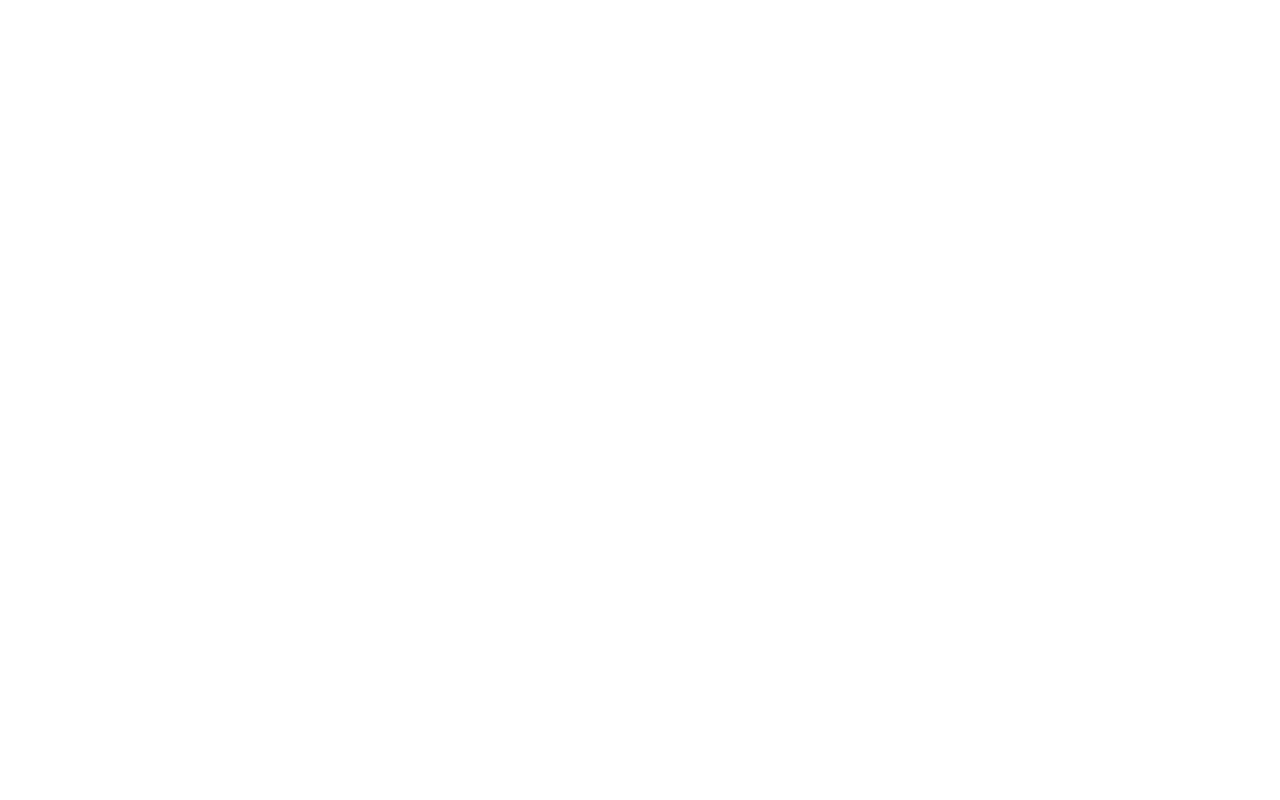
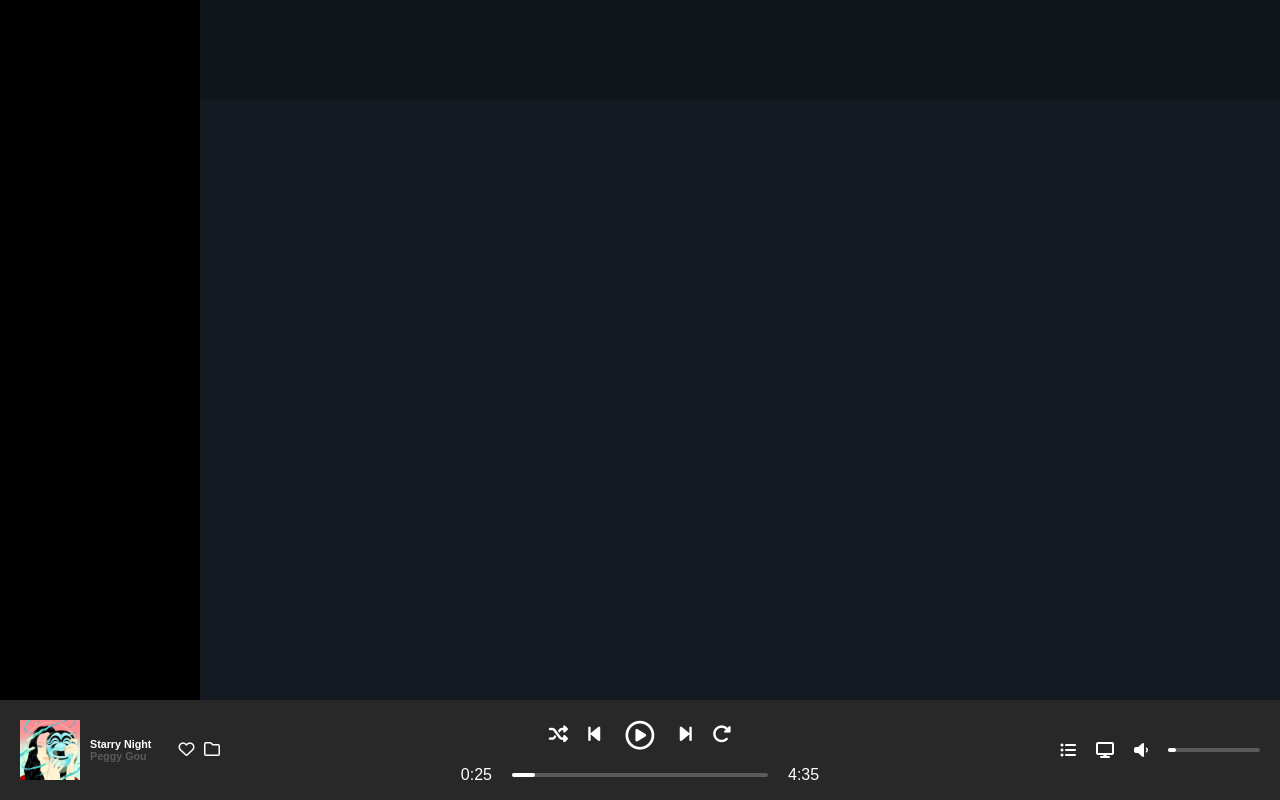
Before and after one commit to matteobonesini/html-css-spotifyweb, a plain HTML site: page index.html in a window 1280 px wide. Drawn offline with Linux system fonts and the light colour scheme.

Commit message:
Completato FOOTER

```diff
--- a/css/common.css
+++ b/css/common.css
@@ -14,6 +14,11 @@
     --grey-text: #a3a3a3;
 }
 
+:root {
+    --footer-height: 6.25rem;
+    --sidebar-width: 12.5rem;
+}
+
 html {
     font-family: Arial, Helvetica, sans-serif;
 }
--- /dev/null
+++ b/css/media-query.css
@@ -0,0 +1,38 @@
+/* MEDIA QUERY tablet */
+@media screen and (max-width: 1100px) {
+
+}
+
+/* MEDIA QUERY mobile */
+@media screen and (max-width: 700px) {
+    footer .left, footer .right {
+        width: 30%;
+    }
+    footer .center .line-bar {
+        width: 15vw;
+    }
+    footer .center .center-top .fa-circle-play {
+        margin: 0 .625rem;
+    }
+    footer .center .center-top i:first-child {
+        margin-right: .4688rem;
+    }
+    footer .center .center-top i:last-child {
+        margin-left: .4688rem;
+    }
+    footer .left .song-button > * {
+        display: block;
+        margin: .625rem 0;
+    }
+    footer .right .fa-display {
+        margin: 0 .625rem;
+    }
+
+}
+
+/* MEDIA QUERY mobile small */
+@media screen and (max-width: 600px) {
+    footer .center .line-bar {
+        width: 100%;
+    }
+}
--- a/css/style.css
+++ b/css/style.css
@@ -1 +1,120 @@
 @import url('common.css');
+
+main {
+    height: calc(100vh - var(--footer-height));
+    margin-bottom: var(--footer-height);
+}
+main .sidebar {
+    position: fixed;
+    top: 0;
+    left: 0;
+    bottom: var(--footer-height);
+    background-color: black;
+    width: var(--sidebar-width);
+}
+main .main-section {
+    background-color: var(--main-color);
+    width: calc(100% - var(--sidebar-width));
+    height: 100%;
+    margin-left: var(--sidebar-width);
+    overflow: auto;
+}
+main .header {
+    position: fixed;
+    top: 0;
+    right: 0;
+    left: var(--sidebar-width);
+    height: var(--footer-height);
+    background-color: rgba(0, 0, 0, 0.2);
+}
+main .main-content {
+    margin-top: var(--footer-height);
+    width: 100%;
+}
+
+footer {
+    background-color: var(--secondary-color);
+    width: 100%;
+    height: var(--footer-height);
+    position: fixed;
+    bottom: 0;
+    left: 0;
+    display: flex;
+    justify-content: space-between;
+    padding: 0 1.25rem;
+}
+footer .left, footer .right {
+    width: var(--sidebar-width);
+}
+footer .center {
+    color: white;
+    padding: 0 .625rem;
+}
+footer .center .center-top {
+    font-size: 1.2em;
+    line-height: calc(var(--footer-height) / 2);
+    text-align: center;
+    position: relative;
+    top: .625rem;
+}
+footer .center .center-top .fa-circle-play {
+    font-size: 1.5em;
+    vertical-align: sub;
+    margin: 0 1.25rem;
+}
+footer .center .center-top i:first-child {
+    margin-right: .9375rem;
+}
+footer .center .center-top i:last-child {
+    margin-left: .9375rem;
+}
+footer .center .center-bottom {
+    line-height: calc(var(--footer-height) / 2);
+    display: flex;
+    align-items: center;
+}
+footer .line-bar {
+    margin: 0 1.25rem;
+    background-color: #5a5a5a;
+    width: 20vw;
+    height: 4px;
+    border-radius: 2px;
+}
+footer .progress {
+    background-color: white;
+    width: 9%;
+    height: 4px;
+    border-radius: 2px;
+}
+
+footer .left {
+    display: flex;
+    align-items: center;
+    color: white;
+    padding: 1.25rem 0;
+}
+footer .left img {
+    height: 100%;
+}
+footer .left .song-info {
+    padding-left: .625rem;
+    flex-grow: 1;
+}
+footer .left .song-info .song-artist {
+    color: #5a5a5a;
+}
+footer .left .song-button i:first-child {
+    margin-right: .3125rem;
+}
+
+footer .right {
+    color: white;
+    display: flex;
+    align-items: center;
+}
+footer .right .fa-display {
+    margin: 0 1.25rem;
+}
+footer .right .line-bar {
+    margin-right: 0;
+}
--- a/index.html
+++ b/index.html
@@ -5,16 +5,113 @@
         <meta http-equiv="X-UA-Compatible" content="IE=edge">
         <meta name="viewport" content="width=device-width, initial-scale=1.0">
         <title>Document</title>
+        <link rel="shortcut icon" href="img/favicon.ico" type="image/x-icon">
 
         <!-- font -->
         <link href="https://fonts.googleapis.com/css2?family=Montserrat:wght@400;700&display=swap" rel="stylesheet">
 
+        <!-- font awesome -->
+        <link rel="stylesheet" href="https://cdnjs.cloudflare.com/ajax/libs/font-awesome/6.4.0/css/all.min.css" integrity="sha512-iecdLmaskl7CVkqkXNQ/ZH/XLlvWZOJyj7Yy7tcenmpD1ypASozpmT/E0iPtmFIB46ZmdtAc9eNBvH0H/ZpiBw==" crossorigin="anonymous" referrerpolicy="no-referrer" />
+
         <!-- css -->
         <link rel="stylesheet" href="css/style.css">
+        <link rel="stylesheet" href="css/media-query.css">
     </head>
     <body>
 
+        <main>
 
+            <div class="sidebar">
+
+
+
+            </div>
+
+            <div class="main-section">
+
+                <div class="header">
+
+
+
+                </div>
+
+                <div class="main-content">
+
+
+
+                </div>
+
+            </div>
+
+
+        </main>
+
+        <footer>
+
+            <div class="left">
+
+                <img src="img/cover-art.jpg" alt="Starry Night">
+
+                <div class="song-info">
+                    <h6 class="song-title">Starry Night</h6>
+                    <h6 class="song-artist">Peggy Gou</h6>
+                </div>
+
+                <div class="song-button">
+
+                    <i class="fa-regular fa-heart"></i>
+
+                    <i class="fa-regular fa-folder"></i>
+
+                </div>
+
+            </div>
+
+            <div class="center">
+
+                <div class="center-top">
+
+                    <i class="fa-solid fa-shuffle"></i>
+
+                    <i class="fa-solid fa-backward-step"></i>
+
+                    <i class="fa-regular fa-circle-play"></i>
+
+                    <i class="fa-solid fa-forward-step"></i>
+
+                    <i class="fa-solid fa-rotate-right"></i>
+
+                </div>
+
+                <div class="center-bottom">
+
+                    <div class="time">0:25</div>
+
+                    <div class="line-bar">
+                        <div class="progress"></div>
+                    </div>
+
+                    <div class="time">4:35</div>
+
+                </div>
+
+            </div>
+
+            <div class="right">
+
+                <i class="fa-solid fa-list-ul"></i>
+
+                <i class="fa-solid fa-display"></i>
+
+                <i class="fa-solid fa-volume-low"></i>
+
+                <div class="line-bar">
+                    <div class="progress"></div>
+                </div>
+
+            </div>
+
+        </footer>
 
     </body>
 </html>
```
Also changed, not shown: img/cover-art.jpg (added).
